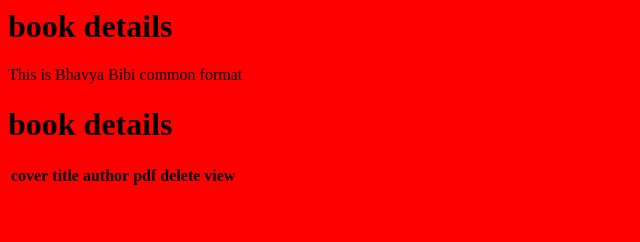
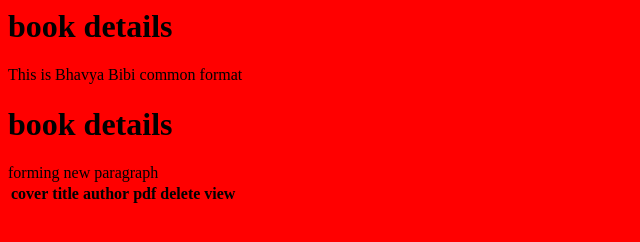
Before and after one commit to BhavyaBibi/datewithgit-sample, a plain HTML site: page base.html in a window 1280 px wide. Shown: the whole page, without its empty margins (0-640 px from the left). Drawn offline with Linux system fonts and the light colour scheme.

Commit message:
base file add div command

```diff
--- a/base.html
+++ b/base.html
@@ -26,5 +26,8 @@ common format
 		</tr>
 	</thead>
 	<tbody>
+	<div>
+	forming new paragraph
+	</div>
 	</body>
 	</html>
```
